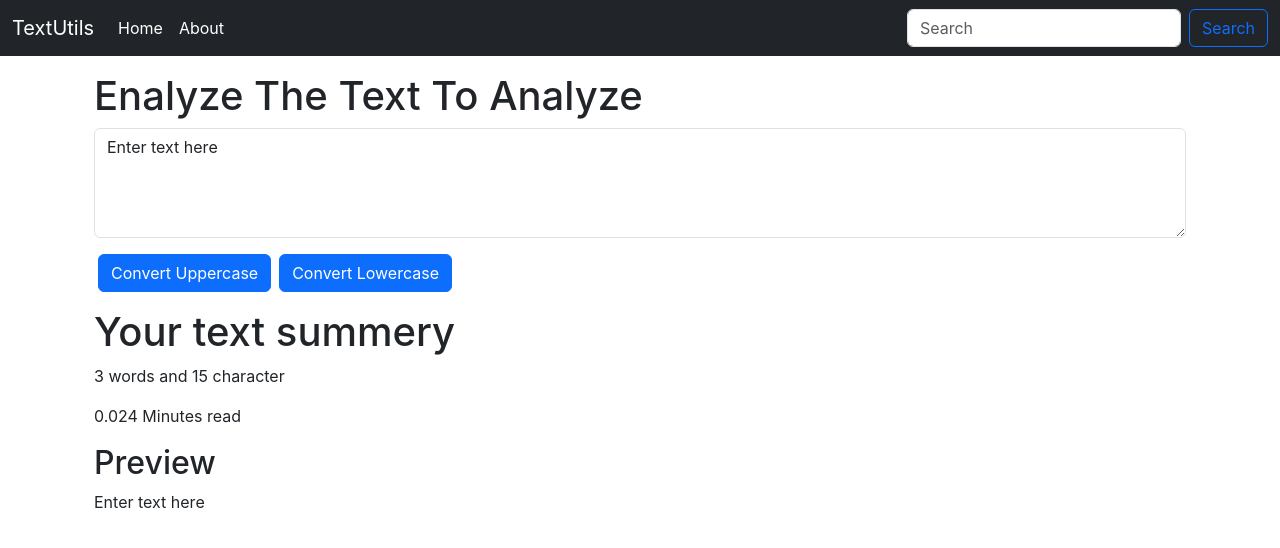
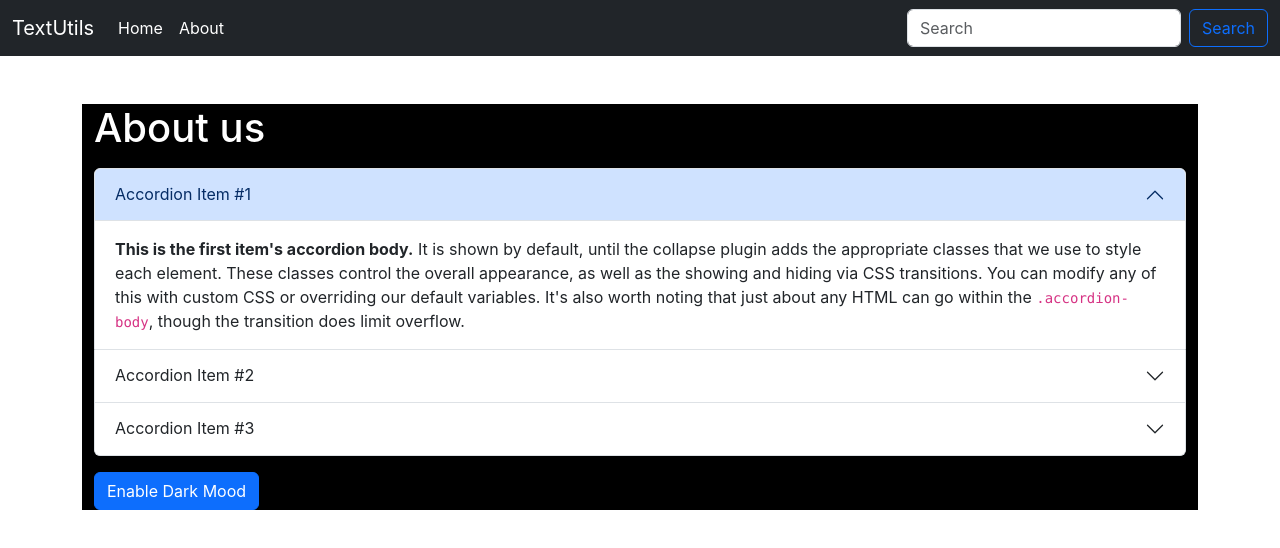
Before and after one commit to faiaz-bot/project0, a React (Create React App) app: page / in a window 1280 px wide. Shown: the top 548 px of the page. Built offline with nearby package versions, Linux system fonts and the light colour scheme.

Commit message:
add dark mood to about section

```diff
--- a/src/App.js
+++ b/src/App.js
@@ -1,14 +1,19 @@
 import './App.css';
 import Navbar from "./components/Navbar";
-import TextForm from "./components/TextForm";
+import About from "./components/About";
+// import TextForm from "./components/TextForm";
 
 function App() {
   return (
       <>
          <Navbar title="TextUtils" about="About" home="Home"/>
-          <div className="container my-3" >
-              <TextForm heading="Enalyze The Text To Analyze"/>
+          {/*<div className="container my-3" >*/}
+          {/*    <TextForm heading="Enalyze The Text To Analyze"/>*/}
+          {/*</div>*/}
+          <div className= "container my-5">
+              <About/>
           </div>
+
       </>
   );
 }
--- /dev/null
+++ b/src/components/About.js
@@ -0,0 +1,74 @@
+import React,{useState} from "react";
+
+export default function About(){
+
+    let myStyle={
+        color:'white',
+        backgroundColor:'black',
+    }
+    return(
+        <div className="container" style={myStyle} >
+            <h1 className="my-3">About us</h1>
+            <div className="accordion" id="accordionExample">
+                <div className="accordion-item">
+                    <h2 className="accordion-header">
+                        <button className="accordion-button" type="button" data-bs-toggle="collapse"
+                                data-bs-target="#collapseOne" aria-expanded="true" aria-controls="collapseOne">
+                            Accordion Item #1
+                        </button>
+                    </h2>
+                    <div id="collapseOne" className="accordion-collapse collapse show" data-bs-parent="#accordionExample">
+                        <div className="accordion-body">
+                            <strong>This is the first item's accordion body.</strong> It is shown by default, until the
+                            collapse plugin adds the appropriate classes that we use to style each element. These classes
+                            control the overall appearance, as well as the showing and hiding via CSS transitions. You can
+                            modify any of this with custom CSS or overriding our default variables. It's also worth noting
+                            that just about any HTML can go within the <code>.accordion-body</code>, though the transition
+                            does limit overflow.
+                        </div>
+                    </div>
+                </div>
+                <div className="accordion-item">
+                    <h2 className="accordion-header">
+                        <button className="accordion-button collapsed" type="button" data-bs-toggle="collapse"
+                                data-bs-target="#collapseTwo" aria-expanded="false" aria-controls="collapseTwo">
+                            Accordion Item #2
+                        </button>
+                    </h2>
+                    <div id="collapseTwo" className="accordion-collapse collapse" data-bs-parent="#accordionExample">
+                        <div className="accordion-body">
+                            <strong>This is the second item's accordion body.</strong> It is hidden by default, until the
+                            collapse plugin adds the appropriate classes that we use to style each element. These classes
+                            control the overall appearance, as well as the showing and hiding via CSS transitions. You can
+                            modify any of this with custom CSS or overriding our default variables. It's also worth noting
+                            that just about any HTML can go within the <code>.accordion-body</code>, though the transition
+                            does limit overflow.
+                        </div>
+                    </div>
+                </div>
+                <div className="accordion-item">
+                    <h2 className="accordion-header">
+                        <button className="accordion-button collapsed" type="button" data-bs-toggle="collapse"
+                                data-bs-target="#collapseThree" aria-expanded="false" aria-controls="collapseThree">
+                            Accordion Item #3
+                        </button>
+                    </h2>
+                    <div id="collapseThree" className="accordion-collapse collapse" data-bs-parent="#accordionExample">
+                        <div className="accordion-body">
+                            <strong>This is the third item's accordion body.</strong> It is hidden by default, until the
+                            collapse plugin adds the appropriate classes that we use to style each element. These classes
+                            control the overall appearance, as well as the showing and hiding via CSS transitions. You can
+                            modify any of this with custom CSS or overriding our default variables. It's also worth noting
+                            that just about any HTML can go within the <code>.accordion-body</code>, though the transition
+                            does limit overflow.
+                        </div>
+                    </div>
+                </div>
+            </div>
+            <div className="my-3">
+                <button  type="button" class="btn btn-primary">Enable Dark Mood</button>
+            </div>
+        </div>
+
+    )
+}
--- a/src/components/TextForm.js
+++ b/src/components/TextForm.js
@@ -8,6 +8,10 @@
     }
     const handleLoClick = ()=>{
         let newText = text.toLowerCase();
+        setText(newText);
+    }
+    const handleClClick = () =>{
+        let newText = " ";
         setText(newText);
     }
     const handleOnChange = (event)=>{
@@ -25,6 +29,7 @@
             </div>
             <button className="btn btn-primary mx-1" onClick={handleUpClick}>Convert Uppercase</button>
             <button className="btn btn-primary mx-1" onClick={handleLoClick}>Convert Lowercase</button>
+            <button className="btn btn-primary mx-1" onClick={handleClClick}>Clear Text</button>
 
         </div>
             <div className="container my-3">
```
Also changed, not shown: 1 other file (tests, documents, lock files or other folders).
